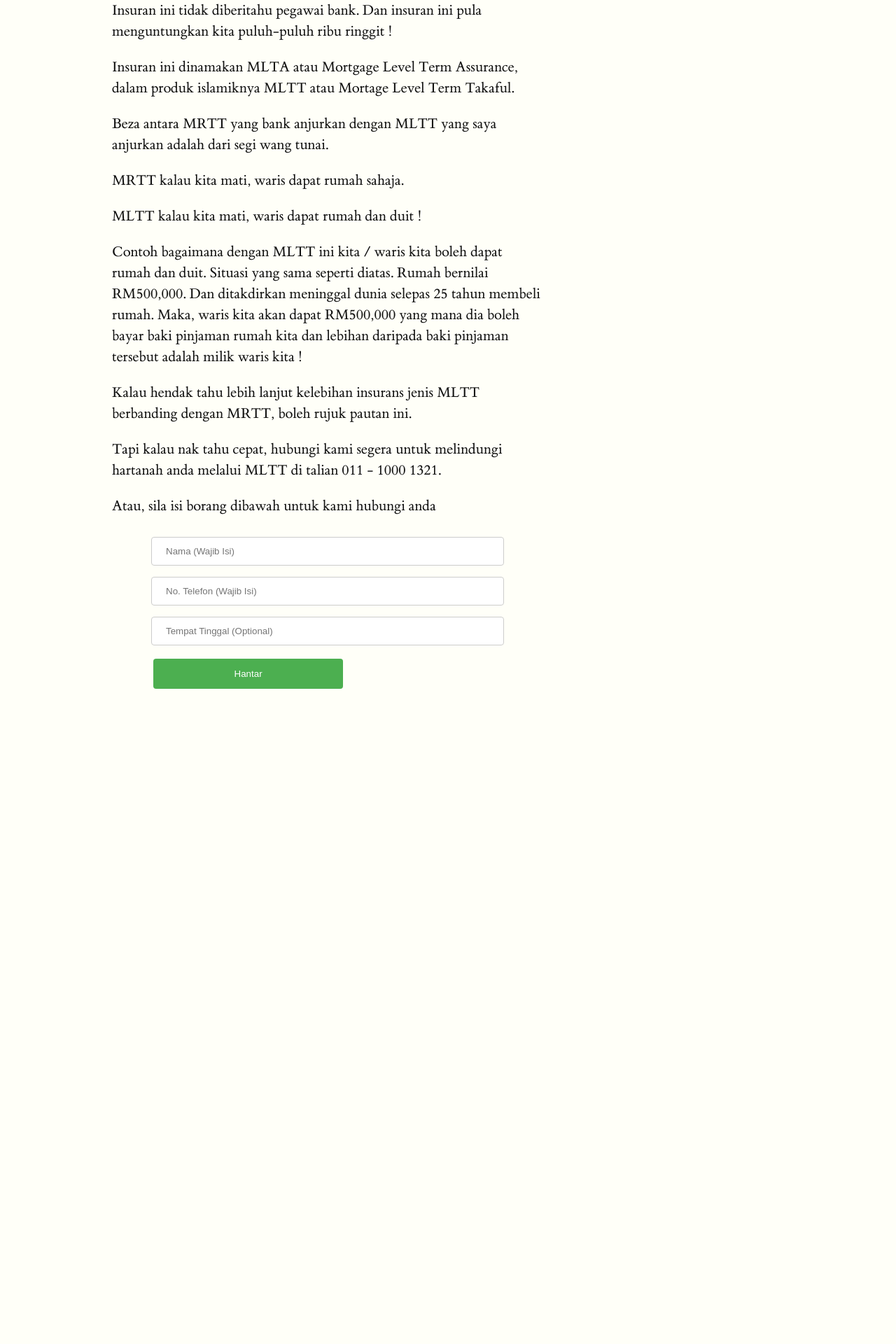
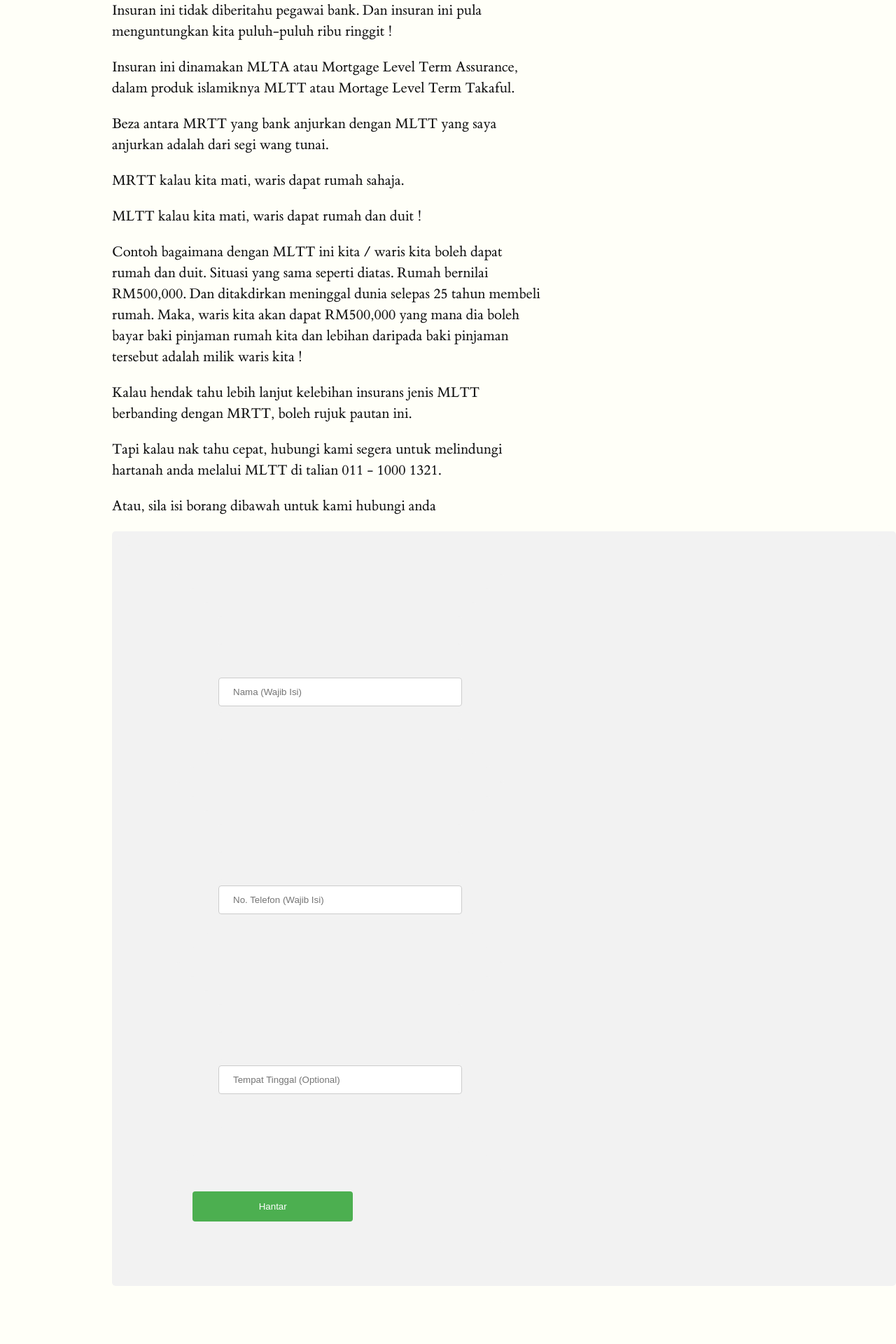
Before and after one commit to takafulis/takafulis.github.io, a Jekyll site: the page built from _posts/2016-09-11-proses-ringkas-membeli-rumah.md, in a window 1280 px wide. Shown: the part 2216-4136 px from the top of the page at 70% size. Built offline with Jekyll 4.4.1, drawn with Linux system fonts in a browser that asks for light colours; before the commit the page ends 3315 px from its top, so only the background shows below that.

Commit message:
Update tufte.css

```diff
--- a/css/tufte.css
+++ b/css/tufte.css
@@ -296,3 +296,9 @@ input[type=submit] {
 input[type=submit]:hover {
     background-color: #45a049;
 }
+
+div {
+    border-radius: 5px;
+    background-color: #f2f2f2;
+    padding: 20px;
+}
```
